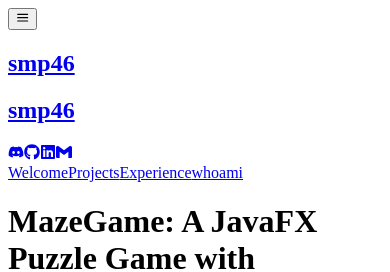
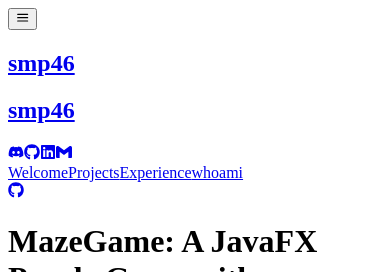
Before and after one commit to smp46/smp46.github.io, a Next.js app: page /projects/MazeGame in a window 390 px wide. Shown: the top 272 px of the page. Built offline with nearby package versions, Linux system fonts and the light colour scheme.

Commit message:
Added Github project links to Post template, shows in top right on desktop and bottom right on mobile.

```diff
--- a/src/pages/projects/index.tsx
+++ b/src/pages/projects/index.tsx
@@ -12,6 +12,7 @@ interface Post {
   type: string;
   description: string;
   keywords: string;
+  github: string;
 }
 
 interface Props {
--- a/src/projects/MazeGame.mdx
+++ b/src/projects/MazeGame.mdx
@@ -4,6 +4,7 @@ subtitle: "A JavaFX Puzzle Game with Dynamic Mazes and BFS Solver"
 type: "undergrad"
 description: "MazeGame is a Java-based puzzle game featuring a goose navigating dynamic mazes with autosolve functionality using BFS. Includes CLI and GUI modes with asset integrity checks."
 keywords: "MazeGame, Java game, JavaFX, maze solver, BFS algorithm, Java CLI, game development, Java multithreading, Java GUI, puzzle game, intro to Java project, object-oriented programming"
+github: "https://github.com/smp46/MazeGame"
 ---
 
 # MazeGame: A JavaFX Puzzle Game with Dynamic Mazes and BFS Solver
--- a/src/projects/PortfolioWebsite.mdx
+++ b/src/projects/PortfolioWebsite.mdx
@@ -4,6 +4,7 @@ subtitle: "Building My Developer Portfolio with Next.js, MDX, and GitHub Actions
 type: "personal"
 description: "A fully statically-generated personal portfolio built with Next.js, React, and TypeScript. It showcases projects, articles written in MDX, and a bit about me."
 keywords: "personal website, portfolio, Next.js, React, TypeScript, static site generation, MDX, GitHub Actions, web development, developer portfolio"
+github: "https://github.com/smp46/smp46.github.io"
 ---
 
 # Building My Developer Portfolio with Next.js, MDX, and GitHub Actions
--- a/src/projects/RightClickVirusTotal.mdx
+++ b/src/projects/RightClickVirusTotal.mdx
@@ -4,6 +4,7 @@ subtitle: "Cross-Platform File Scanning with VirusTotal API"
 type: "personal"
 description: "RightClickVirusTotal is a Python-based tool that adds file virus scanning directly to your context menu via the VirusTotal API. Now available with CLI and GUI for Windows, Linux, and macOS."
 keywords: "RightClickVirusTotal, VirusTotal API, Python virus scanner, file analysis, security tool, Tkinter GUI, CLI scanner, cross-platform malware detection, right-click integration, PyInstaller, Windows context menu tool"
+github: "https://github.com/smp46/RightClickVirusTotal"
 ---
 
 # ![rcvt_icon](https://github.com/smp46/RightClickVirusTotal/assets/27676057/432f94bc-72b1-4f67-85e4-18b04ac133a7)  RightClickVirusTotal: Cross-Platform File Scanning with VirusTotal API#
--- a/src/projects/StoryPath.mdx
+++ b/src/projects/StoryPath.mdx
@@ -4,6 +4,7 @@ subtitle: "A Location-Based Platform for Interactive Tours & Treasure Hunts"
 type: "undergrad"
 description: "StoryPath is a cross-platform experience builder for creating location-based virtual museum exhibits, clue-driven treasure hunts, and interactive tours. Built with React, React Native, and Expo."
 keywords: "StoryPath, location-based experiences, virtual exhibits, interactive tours, treasure hunt app, React, React Native, Expo, Tailwind CSS, ChatGPT API, geolocation app, QR code scavenger hunt"
+github: "https://github.com/smp46/StoryPath"
 ---
 
 # StoryPath: A Location-Based Platform for Interactive Tours & Treasure Hunts
--- a/src/projects/UQInc.mdx
+++ b/src/projects/UQInc.mdx
@@ -4,6 +4,7 @@ subtitle: "A Rust-Powered UQ Campus Clicker Game"
 type: "undergrad"
 description: "UQInc is a fast-paced idle clicker game built in Rust during the UQCS 2024 Hackathon. Construct your dream University of Queensland campus, upgrade buildings, and earn perks—all within a retro-style GUI built with macroquad."
 keywords: "UQInc, Rust clicker game, idle game, UQCS hackathon, macroquad game, Rust GUI, game dev Rust, university builder game, incremental game, Rust project"
+github: "https://github.com/smp46/UQInc"
 ---
 
 # UQInc: A Rust-Powered UQ Campus Clicker Game
--- a/src/projects/dockerImageServer.mdx
+++ b/src/projects/dockerImageServer.mdx
@@ -4,6 +4,7 @@ subtitle: "Docker Image Server for Periodic Image Fetching with Nginx"
 type: "personal"
 description: "dockerImageServer is a lightweight Docker container that periodically downloads an image from a URL and serves it via Nginx. Ideal for use cases like exposing security camera snapshots through a reverse proxy."
 keywords: "Docker, Nginx, image server, reverse proxy, security camera, docker container, open source, devops tools, docker compose, docker run, automation"
+github: "https://github.com/smp46/dockerImageServer"
 ---
 
 # dockerImageServer: Docker Image Server for Periodic Image Fetching with Nginx
--- a/src/templates/post.js
+++ b/src/templates/post.js
@@ -1,14 +1,31 @@
 import Head from 'next/head';
+import { FaGithub } from 'react-icons/fa';
 
 export default function Post({ children, frontMatter }) {
-  const { title, description, keywords, subtitle} = frontMatter;
+  const { title, description, keywords, subtitle, github } = frontMatter;
+
   return (
-    <div className="min-h-screen ">
+    <div className="min-h-screen relative">
       <Head>
-        <title>{title.concat(" | ").concat(subtitle)}</title>
+        <title>{title.concat(' | ').concat(subtitle)}</title>
         <meta name="description" content={description}></meta>
         <meta name="keywords" content={keywords}></meta>
       </Head>
+
+        <div className="fixed stop-0 right-0 w-[80px] h-[80px] z-50 sm:block hidden ">
+          <div className="absolute top-0 right-0 w-0 h-0 border-t-[80px] border-l-[80px] border-t-black border-l-transparent" />
+
+          <a
+            href={github}
+            target="_blank"
+            rel="noopener noreferrer"
+            aria-label="View source on GitHub"
+            className="absolute top-2 right-2 text-white text-3xl hover:scale-110 transition-transform duration-200"
+          >
+            <FaGithub />
+          </a>
+        </div>
+
 
       <div className="flex items-center justify-center min-h-screen mb-5">
         <div className="prose prose-headings:mt-8 prose-headings:font-semibold prose-headings:text-black
@@ -17,6 +34,15 @@ export default function Post({ children, frontMatter }) {
           {children}
         </div>
       </div>
+        <a
+          href={github}
+          target="_blank"
+          rel="noopener noreferrer"
+          aria-label="View source on GitHub"
+          className="fixed bottom-4 bg-white rounded-full right-4 z-50 text-black hover:scale-110 transition-transform duration-200 sm:hidden block"
+        >
+          <FaGithub className="text-3xl" />
+        </a>
     </div>
   );
 }
```
Lines whose indentation alone changed are shown as unchanged.
